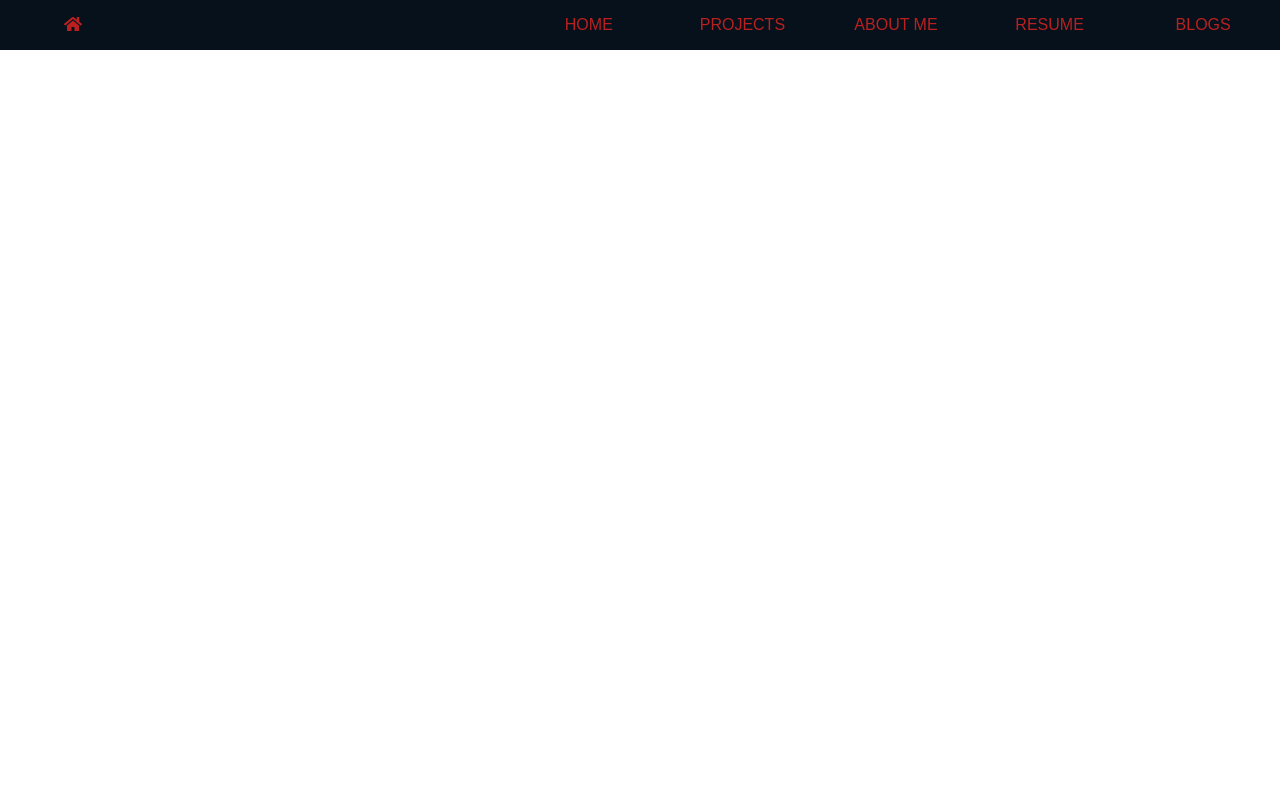
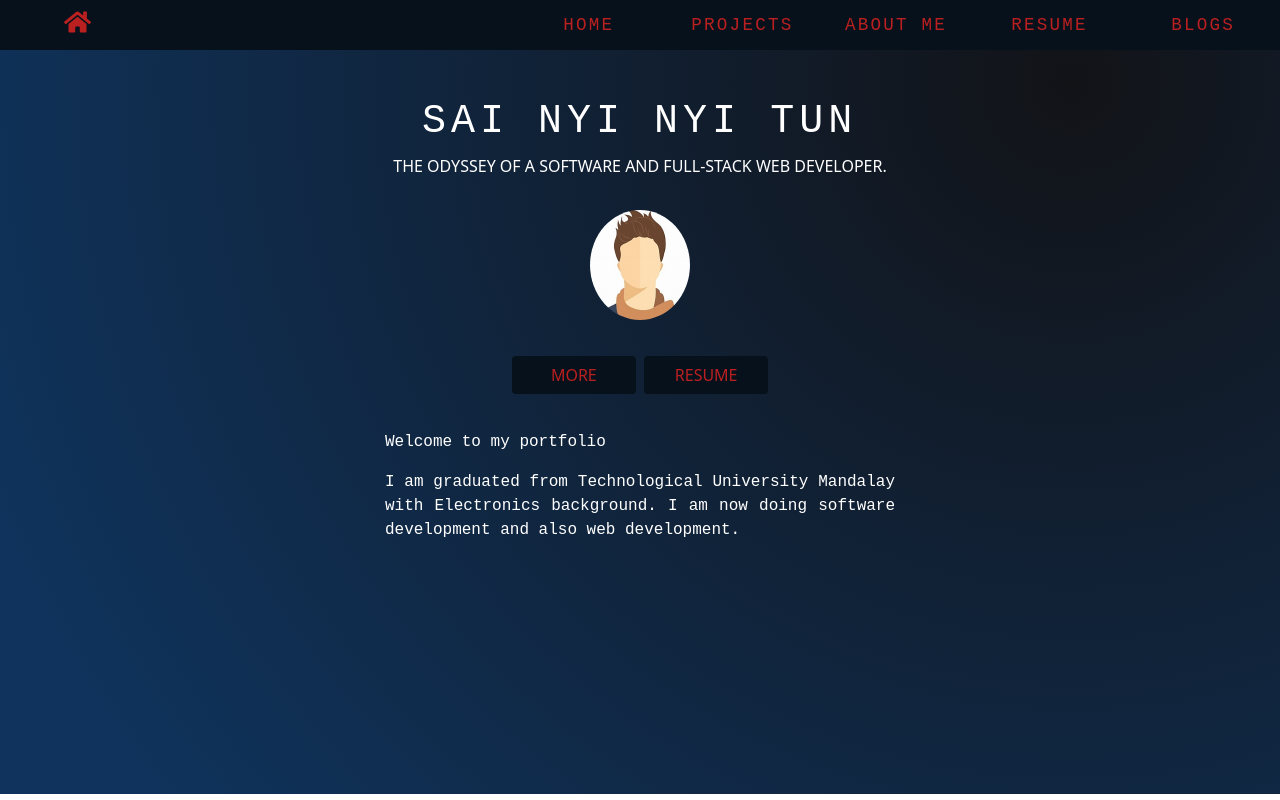
Before and after one commit to mgsainyinyitun/portfolio-new, a React (Create React App) app: page / in a window 1280 px wide. Built offline with nearby package versions, Linux system fonts and the light colour scheme.

Commit message:
Landing Page

```diff
--- a/package.json
+++ b/package.json
@@ -11,7 +11,10 @@
     "@testing-library/jest-dom": "^5.14.1",
     "@testing-library/react": "^11.2.7",
     "@testing-library/user-event": "^12.8.3",
+    "animate.css": "^4.1.1",
+    "bootstrap": "^5.0.2",
     "react": "^17.0.2",
+    "react-bootstrap": "^2.0.0-beta.4",
     "react-dom": "^17.0.2",
     "react-scripts": "4.0.3",
     "web-vitals": "^1.1.2"
--- a/src/components/App.js
+++ b/src/components/App.js
@@ -1,5 +1,7 @@
 import React from 'react';
 import Home from './home/Home';
+import 'bootstrap/dist/css/bootstrap.min.css';
+
 
 class App extends React.Component {
 
--- /dev/null
+++ b/src/components/LandingPage/LandingPage.css
@@ -0,0 +1,81 @@
+
+  .main-home {
+    background: #0F2027;  /* fallback for old browsers */
+    background: -webkit-linear-gradient(to right, #2C5364, #203A43, #0F2027);  /* Chrome 10-25, Safari 5.1-6 */
+    background: linear-gradient(to right, #2C5364, #203A43, #0F2027); /* W3C, IE 10+/ Edge, Firefox 16+, Chrome 26+, Opera 12+, Safari 7+ */
+
+    /*background: #000000;  /* fallback for old browsers */
+    /*background: -webkit-linear-gradient(to right, #434343, #000000);  /* Chrome 10-25, Safari 5.1-6 */
+    /*background: linear-gradient(to right, #434343, #000000); /* W3C, IE 10+/ Edge, Firefox 16+, Chrome 26+, Opera 12+, Safari 7+ */
+
+    background-image: radial-gradient( circle farthest-corner at 83.7% 4.3%,  #121317 0%, rgba(15,51,92,1) 90% );
+    min-height: 93vh;
+    padding-top: 2rem;
+  }
+
+
+.my-name{
+      color: white;
+      font-family:'Courier New', Courier, monospace;
+      font-style: normal;
+      letter-spacing: 0.125em;
+  }
+
+.m-btn{
+    min-width: 10%;
+    width: 100px;
+    background-color: #06111C;
+}
+
+.content {
+    display: flex;
+    flex-direction: column;
+    padding-top: 1rem;
+    padding-left: 0.15rem;
+    padding-right: 0.15rem;
+    color: white;
+    width: 100%;
+    margin: auto;
+    text-align: center;
+    position: relative;
+    top: 30%;
+  }
+
+  .btn-gp{
+      padding: 1rem;
+
+  }
+
+  .avatar {
+    margin-top: 1rem;
+    margin-bottom: 1rem;
+    align-items: center;
+    min-width: 60px;
+    max-width: 100px;
+    width:25%;
+    height:auto;
+    border-radius: 50%;
+  }
+
+  .intro-txt{
+      width: 40%;
+      display: flex;
+      flex-direction: column;
+      align-self: center;
+      margin: 1rem;
+      text-align: justify;
+      font-family: 'Courier New', Courier, monospace;
+  }
+
+
+
+  @media screen and (max-width: 650px) {
+    .intro-txt {
+        width: 90%;
+        display: flex;
+        flex-direction: column;
+        align-self: center;
+        text-align: justify;
+        font-family: 'Courier New', Courier, monospace;
+    }
+}
--- /dev/null
+++ b/src/components/LandingPage/LandingPage.js
@@ -0,0 +1,42 @@
+import React from 'react';
+import './LandingPage.css';
+import avatar from '../../img/avatar.jpg';
+import 'animate.css';
+
+
+class LandingPage extends React.Component {
+
+    render() {
+        return(
+            <section className='main-home'>
+                <div className="content">
+                    <h1 className='my-name animate__animated animate__bounceIn'>SAI NYI NYI TUN</h1>
+                    <p>THE ODYSSEY OF A SOFTWARE AND FULL-STACK WEB DEVELOPER.</p>
+
+                    <div>
+                        <img src={avatar} alt="Avatar" class="avatar"/>
+                    </div>
+
+
+                    <div className='btn-gp'>
+                        <button className="btn m-1 m-btn" style={{backgroundColor:'#06111C',color:'#BB2020'}}> MORE </button>
+                        <button className="btn m-1 m-btn" style={{backgroundColor:'#06111C',color:'#BB2020'}}>RESUME</button>
+                    </div>
+
+                    <div className='intro-txt'>
+                        <p>
+                            Welcome to my portfolio
+                        </p>
+                        <p>
+                            I am graduated from Technological University Mandalay
+                            with Electronics background. I am now doing software
+                            development and also web development.
+                        </p>
+                    </div>
+                </div>
+            </section>
+        );
+    }
+}
+
+export default LandingPage;
--- a/src/components/home/Home.js
+++ b/src/components/home/Home.js
@@ -1,11 +1,15 @@
 import React from 'react';
+import LandingPage from '../LandingPage/LandingPage';
 import Navigation from '../navigation/Navigation';
 
 class Home extends React.Component {
 
 render(){
     return(
-        <Navigation/>
+        <>
+            <Navigation/>
+            <LandingPage/>
+        </>
     );
  }
 }
--- a/src/components/navigation/Navigation.css
+++ b/src/components/navigation/Navigation.css
@@ -5,31 +5,45 @@ html, body {
     margin: 0;
     padding: 0;
 }
-a {
-    text-decoration: none;
 
-}
 li {
     list-style: none;
     color: #BB2020;
 }
+
+.sticky {
+    position: relative;
+    top: 0;
+    width: 100%;
+  }
 /*Header*/
 header {
     width: 100%;
     height: 50px;
     line-height: 50px;
     text-align: center;
-    font-family: sans-serif;
+    /*font-family: "Raleway", sans-serif;*/
+    font-family:'Courier New', Courier, monospace;
+    font-weight:540;
+    font-size: 1.1em;
+    letter-spacing: 00.125em;
     background-color: #06111C;
 }
 .brand {
     width: auto;
     height: 100%;
     float: left;
+    font-size: 1.5rem;
     margin: 0 0 0 5%;
 }
+
 .red{
     color:#BB2020;
+    text-decoration: none;
+}
+.home-icon:hover{
+    color: rgba(15,51,92,1);
+    font-size: 1.5rem;
 }
 
 /*Navigation*/
@@ -52,12 +66,14 @@ header {
 .menu ul a {
     width: 20%;
     height: inherit;
-    color: #222;
+    color: rgba(15,51,92,1);
     display: inline-block;
+    text-decoration: none;
 }
 .menu ul a:hover {
-    background-color: #222;
-    color: #fff;
+    background-color: rgba(15,51,92,1);
+    color: white;
+
 }
 #menuToggle {
     display: none;
@@ -77,6 +93,7 @@ header {
         display: block;
         max-height: 0;
     	overflow: hidden;
+        background-color:#121317;
     	-webkit-transition: max-height 0.3s;
     	-moz-transition: max-height 0.3s;
         -ms-transition: max-height 0.3s;
@@ -87,7 +104,7 @@ header {
         text-align: left;
         width: 100%;
         height: 50px;
-        background-color:#BEC7C7;
+        background-color:#121317;
         padding: 10px 0px 10px 5%;
     }
     .menu-icon {
--- a/src/components/navigation/Navigation.js
+++ b/src/components/navigation/Navigation.js
@@ -8,9 +8,9 @@ class Navigation extends React.Component {
 
     render(){
         return(
-           <header>
+           <header className='sticky'>
                <figure className='brand'>
-                   <FontAwesomeIcon icon={faHome} className='red'/>
+                   <FontAwesomeIcon icon={faHome} className='red home-icon'/>
                </figure>
                <nav className="menu">
                    <input type='checkbox' id='menuToggle'/>
```
Also changed, not shown: firebase.json, src/img/avatar.jpg (added), 1 other file (tests, documents, lock files or other folders).
